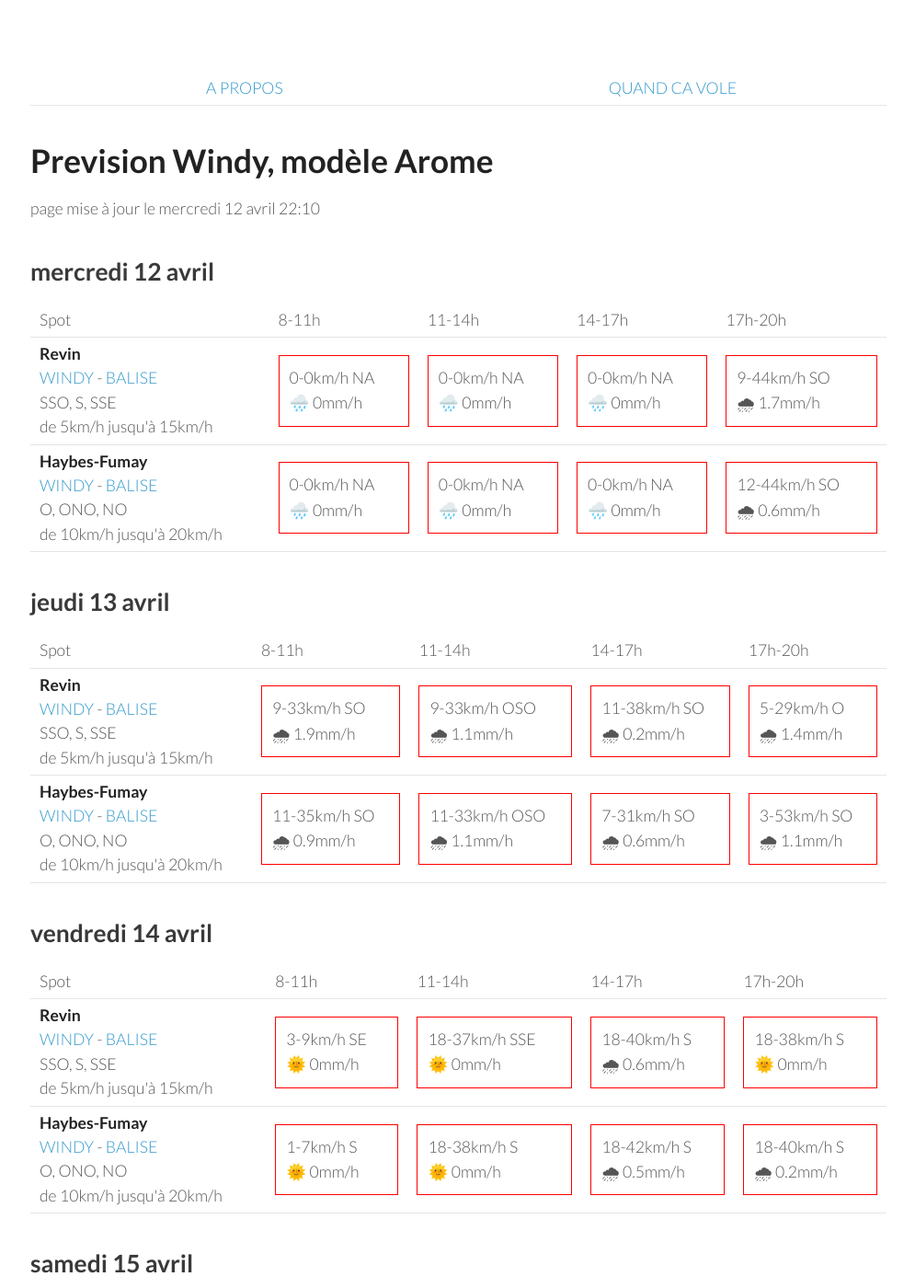
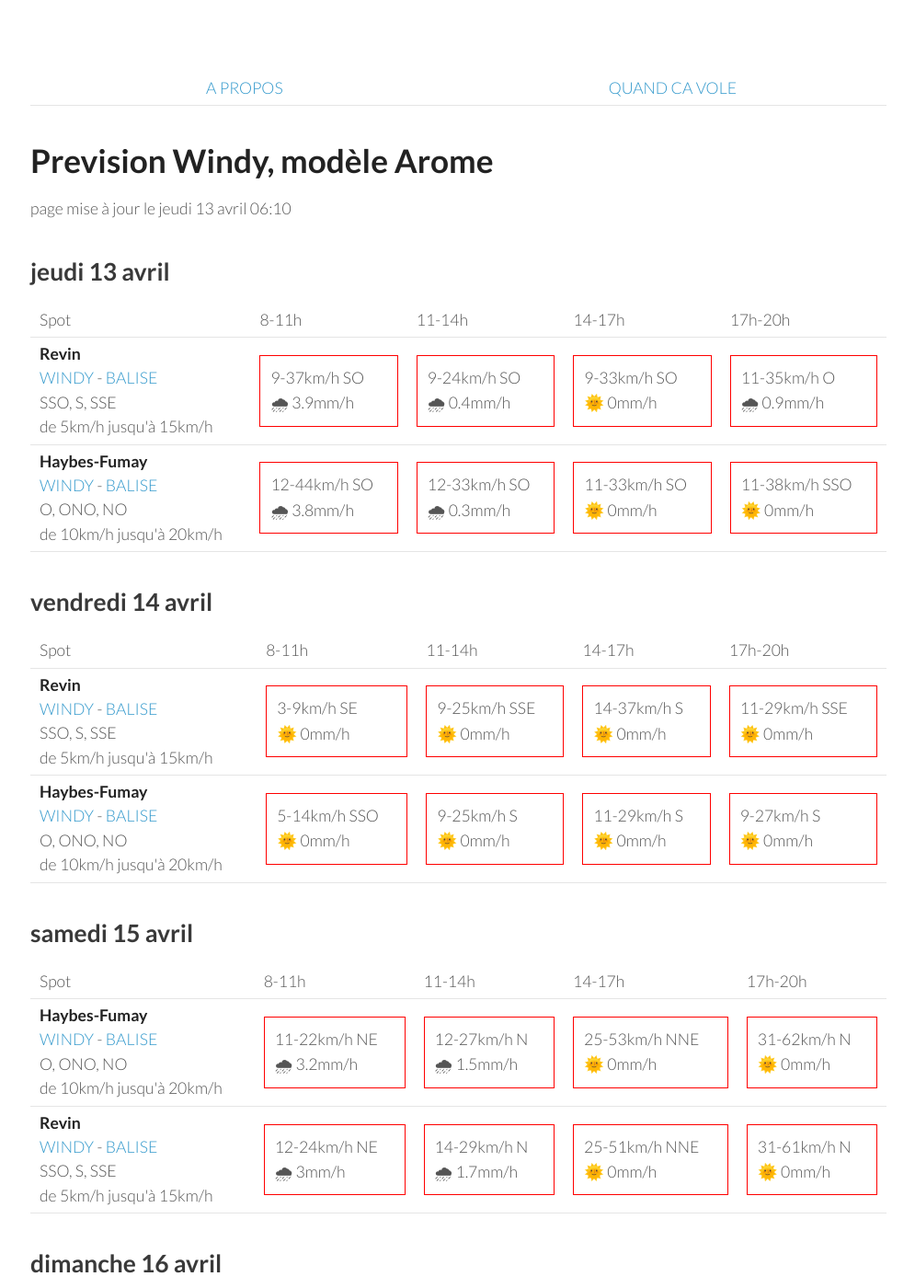
Before and after one commit to parapente-dans-le-nord/parapente-dans-le-nord.github.io, a Jekyll site: the page built from ardennes.markdown, in a window 1280 px wide and 1400 px high. Shown: the whole window at 92% size, without its empty margins (25-1020 px from the left). Built offline with Jekyll 4.4.1, drawn with Linux system fonts in a browser that asks for light colours; some of the changed text lies outside the part shown.

Commit message:
update index.markdown

```diff
--- a/ardennes.markdown
+++ b/ardennes.markdown
@@ -7,42 +7,8 @@ title:  "Tous les spots"
 {: .links}
 
 # Prevision Windy, modèle Arome
-page mise à jour le mercredi 12 avril 22:10
+page mise à jour le jeudi 13 avril 06:10
 
-## mercredi 12 avril
-
-{::nomarkdown}
-<table>
-  <tbody>
-    <tr>
-      <td>Spot</td>
-      <td>8-11h</td>
-      <td>11-14h</td>
-      <td>14-17h</td>
-      <td>17h-20h</td>
-    </tr>
-<tr>
-        <td><strong>Revin</strong><br><a href="https://windy.com/49.948/4.625?49.543,4.625,8">WINDY</a> - <span class=""><a href="http://www.balisemeteo.com/balise.php?idBalise=5019">BALISE</a> </span><br> <span class="vent-favorable">SSO, S, SSE</span><br><span class="force-vent">de 5km/h jusqu'à 15km/h</span> </td>
-
-            <td><div class="not-flyable"><p>0-0km/h NA</p><p>🌧️ 0mm/h</p></div></td>
-            <td><div class="not-flyable"><p>0-0km/h NA</p><p>🌧️ 0mm/h</p></div></td>
-            <td><div class="not-flyable"><p>0-0km/h NA</p><p>🌧️ 0mm/h</p></div></td>
-            <td><div class="not-flyable"><p>9-44km/h SO</p><p>🌧 1.7mm/h</p></div></td>
-
-    </tr>
-<tr>
-        <td><strong>Haybes-Fumay</strong><br><a href="https://windy.com/49.998/4.715?49.913,4.738,10">WINDY</a> - <span class=""><a href="http://www.balisemeteo.com/balise.php?idBalise=104">BALISE</a> </span><br> <span class="vent-favorable">O, ONO, NO</span><br><span class="force-vent">de 10km/h jusqu'à 20km/h</span> </td>
-
-            <td><div class="not-flyable"><p>0-0km/h NA</p><p>🌧️ 0mm/h</p></div></td>
-            <td><div class="not-flyable"><p>0-0km/h NA</p><p>🌧️ 0mm/h</p></div></td>
-            <td><div class="not-flyable"><p>0-0km/h NA</p><p>🌧️ 0mm/h</p></div></td>
-            <td><div class="not-flyable"><p>12-44km/h SO</p><p>🌧 0.6mm/h</p></div></td>
-
-    </tr>
-
-</tbody>
-</table>
-{:/}
 ## jeudi 13 avril
 
 {::nomarkdown}
@@ -58,20 +24,20 @@ page mise à jour le mercredi 12 avril 22:10
 <tr>
         <td><strong>Revin</strong><br><a href="https://windy.com/49.948/4.625?49.543,4.625,8">WINDY</a> - <span class=""><a href="http://www.balisemeteo.com/balise.php?idBalise=5019">BALISE</a> </span><br> <span class="vent-favorable">SSO, S, SSE</span><br><span class="force-vent">de 5km/h jusqu'à 15km/h</span> </td>
 
-            <td><div class="not-flyable"><p>9-33km/h SO</p><p>🌧 1.9mm/h</p></div></td>
-            <td><div class="not-flyable"><p>9-33km/h OSO</p><p>🌧 1.1mm/h</p></div></td>
-            <td><div class="not-flyable"><p>11-38km/h SO</p><p>🌧 0.2mm/h</p></div></td>
-            <td><div class="not-flyable"><p>5-29km/h O</p><p>🌧 1.4mm/h</p></div></td>
+            <td><div class="not-flyable"><p>9-37km/h SO</p><p>🌧 3.9mm/h</p></div></td>
+            <td><div class="not-flyable"><p>9-24km/h SO</p><p>🌧 0.4mm/h</p></div></td>
+            <td><div class="not-flyable"><p>9-33km/h SO</p><p>🌞 0mm/h</p></div></td>
+            <td><div class="not-flyable"><p>11-35km/h O</p><p>🌧 0.9mm/h</p></div></td>
 
 
     </tr>
 <tr>
         <td><strong>Haybes-Fumay</strong><br><a href="https://windy.com/49.998/4.715?49.913,4.738,10">WINDY</a> - <span class=""><a href="http://www.balisemeteo.com/balise.php?idBalise=104">BALISE</a> </span><br> <span class="vent-favorable">O, ONO, NO</span><br><span class="force-vent">de 10km/h jusqu'à 20km/h</span> </td>
 
-            <td><div class="not-flyable"><p>11-35km/h SO</p><p>🌧 0.9mm/h</p></div></td>
-            <td><div class="not-flyable"><p>11-33km/h OSO</p><p>🌧 1.1mm/h</p></div></td>
-            <td><div class="not-flyable"><p>7-31km/h SO</p><p>🌧 0.6mm/h</p></div></td>
-            <td><div class="not-flyable"><p>3-53km/h SO</p><p>🌧 1.1mm/h</p></div></td>
+            <td><div class="not-flyable"><p>12-44km/h SO</p><p>🌧 3.8mm/h</p></div></td>
+            <td><div class="not-flyable"><p>12-33km/h SO</p><p>🌧 0.3mm/h</p></div></td>
+            <td><div class="not-flyable"><p>11-33km/h SO</p><p>🌞 0mm/h</p></div></td>
+            <td><div class="not-flyable"><p>11-38km/h SSO</p><p>🌞 0mm/h</p></div></td>
 
 
     </tr>
@@ -95,19 +61,19 @@ page mise à jour le mercredi 12 avril 22:10
         <td><strong>Revin</strong><br><a href="https://windy.com/49.948/4.625?49.543,4.625,8">WINDY</a> - <span class=""><a href="http://www.balisemeteo.com/balise.php?idBalise=5019">BALISE</a> </span><br> <span class="vent-favorable">SSO, S, SSE</span><br><span class="force-vent">de 5km/h jusqu'à 15km/h</span> </td>
 
             <td><div class="not-flyable"><p>3-9km/h SE</p><p>🌞 0mm/h</p></div></td>
-            <td><div class="not-flyable"><p>18-37km/h SSE</p><p>🌞 0mm/h</p></div></td>
-            <td><div class="not-flyable"><p>18-40km/h S</p><p>🌧 0.6mm/h</p></div></td>
-            <td><div class="not-flyable"><p>18-38km/h S</p><p>🌞 0mm/h</p></div></td>
+            <td><div class="not-flyable"><p>9-25km/h SSE</p><p>🌞 0mm/h</p></div></td>
+            <td><div class="not-flyable"><p>14-37km/h S</p><p>🌞 0mm/h</p></div></td>
+            <td><div class="not-flyable"><p>11-29km/h SSE</p><p>🌞 0mm/h</p></div></td>
 
 
     </tr>
 <tr>
         <td><strong>Haybes-Fumay</strong><br><a href="https://windy.com/49.998/4.715?49.913,4.738,10">WINDY</a> - <span class=""><a href="http://www.balisemeteo.com/balise.php?idBalise=104">BALISE</a> </span><br> <span class="vent-favorable">O, ONO, NO</span><br><span class="force-vent">de 10km/h jusqu'à 20km/h</span> </td>
 
-            <td><div class="not-flyable"><p>1-7km/h S</p><p>🌞 0mm/h</p></div></td>
-            <td><div class="not-flyable"><p>18-38km/h S</p><p>🌞 0mm/h</p></div></td>
-            <td><div class="not-flyable"><p>18-42km/h S</p><p>🌧 0.5mm/h</p></div></td>
-            <td><div class="not-flyable"><p>18-40km/h S</p><p>🌧 0.2mm/h</p></div></td>
+            <td><div class="not-flyable"><p>5-14km/h SSO</p><p>🌞 0mm/h</p></div></td>
+            <td><div class="not-flyable"><p>9-25km/h S</p><p>🌞 0mm/h</p></div></td>
+            <td><div class="not-flyable"><p>11-29km/h S</p><p>🌞 0mm/h</p></div></td>
+            <td><div class="not-flyable"><p>9-27km/h S</p><p>🌞 0mm/h</p></div></td>
 
 
     </tr>
@@ -130,20 +96,20 @@ page mise à jour le mercredi 12 avril 22:10
 <tr>
         <td><strong>Haybes-Fumay</strong><br><a href="https://windy.com/49.998/4.715?49.913,4.738,10">WINDY</a> - <span class=""><a href="http://www.balisemeteo.com/balise.php?idBalise=104">BALISE</a> </span><br> <span class="vent-favorable">O, ONO, NO</span><br><span class="force-vent">de 10km/h jusqu'à 20km/h</span> </td>
 
-            <td><div class="not-flyable"><p>9-22km/h ENE</p><p>🌧 2.1mm/h</p></div></td>
-            <td><div class="not-flyable"><p>11-27km/h NNE</p><p>🌧 3.3mm/h</p></div></td>
+            <td><div class="not-flyable"><p>11-22km/h NE</p><p>🌧 3.2mm/h</p></div></td>
+            <td><div class="not-flyable"><p>12-27km/h N</p><p>🌧 1.5mm/h</p></div></td>
             <td><div class="not-flyable"><p>25-53km/h NNE</p><p>🌞 0mm/h</p></div></td>
-            <td><div class="not-flyable"><p>27-59km/h N</p><p>🌞 0mm/h</p></div></td>
+            <td><div class="not-flyable"><p>31-62km/h N</p><p>🌞 0mm/h</p></div></td>
 
 
     </tr>
 <tr>
         <td><strong>Revin</strong><br><a href="https://windy.com/49.948/4.625?49.543,4.625,8">WINDY</a> - <span class=""><a href="http://www.balisemeteo.com/balise.php?idBalise=5019">BALISE</a> </span><br> <span class="vent-favorable">SSO, S, SSE</span><br><span class="force-vent">de 5km/h jusqu'à 15km/h</span> </td>
 
-            <td><div class="not-flyable"><p>11-20km/h ENE</p><p>🌧 2.9mm/h</p></div></td>
-            <td><div class="not-flyable"><p>12-31km/h NE</p><p>🌧 3.8mm/h</p></div></td>
+            <td><div class="not-flyable"><p>12-24km/h NE</p><p>🌧 3mm/h</p></div></td>
+            <td><div class="not-flyable"><p>14-29km/h N</p><p>🌧 1.7mm/h</p></div></td>
             <td><div class="not-flyable"><p>25-51km/h NNE</p><p>🌞 0mm/h</p></div></td>
-            <td><div class="not-flyable"><p>29-57km/h N</p><p>🌞 0mm/h</p></div></td>
+            <td><div class="not-flyable"><p>31-61km/h N</p><p>🌞 0mm/h</p></div></td>
 
 
     </tr>
@@ -166,8 +132,8 @@ page mise à jour le mercredi 12 avril 22:10
 <tr>
         <td><strong>Revin</strong><br><a href="https://windy.com/49.948/4.625?49.543,4.625,8">WINDY</a> - <span class=""><a href="http://www.balisemeteo.com/balise.php?idBalise=5019">BALISE</a> </span><br> <span class="vent-favorable">SSO, S, SSE</span><br><span class="force-vent">de 5km/h jusqu'à 15km/h</span> </td>
 
-            <td><div class="not-flyable"><p>22-42km/h NNO</p><p>🌧 0.2mm/h</p></div></td>
-            <td><div class="not-flyable"><p>20-42km/h N</p><p>🌧 0.5mm/h</p></div></td>
+            <td><div class="not-flyable"><p>22-42km/h NNO</p><p>🌧 0.6mm/h</p></div></td>
+            <td><div class="not-flyable"><p>22-42km/h N</p><p>🌧 0.4mm/h</p></div></td>
             <td><div class="not-flyable"><p>22-44km/h N</p><p>🌧 0.3mm/h</p></div></td>
             <td><div class="not-flyable"><p>20-42km/h N</p><p>🌧 0.4mm/h</p></div></td>
 
@@ -176,8 +142,8 @@ page mise à jour le mercredi 12 avril 22:10
 <tr>
         <td><strong>Haybes-Fumay</strong><br><a href="https://windy.com/49.998/4.715?49.913,4.738,10">WINDY</a> - <span class=""><a href="http://www.balisemeteo.com/balise.php?idBalise=104">BALISE</a> </span><br> <span class="vent-favorable">O, ONO, NO</span><br><span class="force-vent">de 10km/h jusqu'à 20km/h</span> </td>
 
-            <td><div class="not-flyable"><p>20-40km/h NNO</p><p>🌧 0.2mm/h</p></div></td>
-            <td><div class="not-flyable"><p>18-40km/h NNO</p><p>🌧 0.7mm/h</p></div></td>
+            <td><div class="not-flyable"><p>20-40km/h NNO</p><p>🌧 1.2mm/h</p></div></td>
+            <td><div class="not-flyable"><p>20-40km/h NNO</p><p>🌧 0.5mm/h</p></div></td>
             <td><div class="not-flyable"><p>18-40km/h N</p><p>🌧 0.5mm/h</p></div></td>
             <td><div class="not-flyable"><p>20-38km/h N</p><p>🌧 0.4mm/h</p></div></td>
 
```
